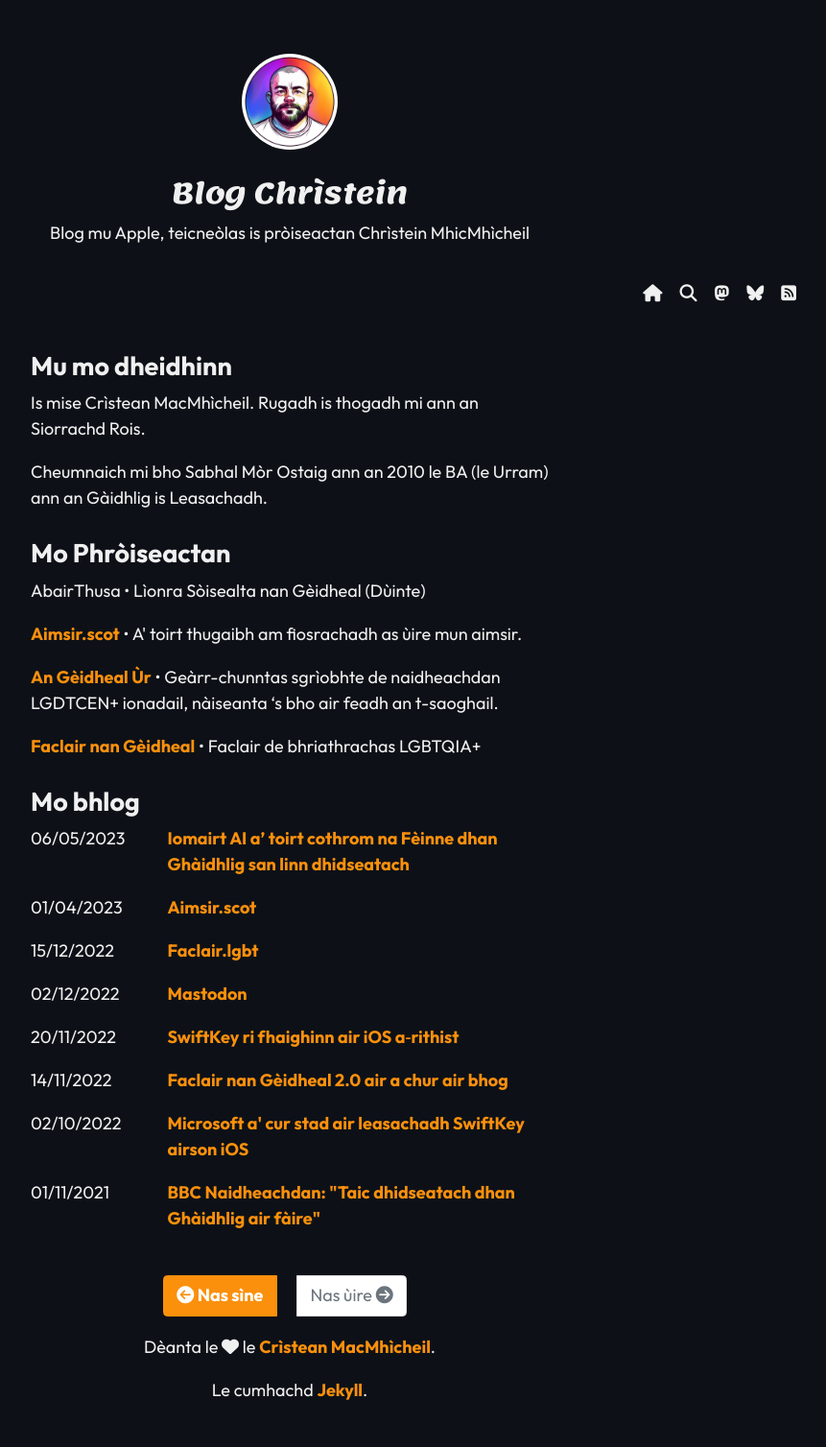
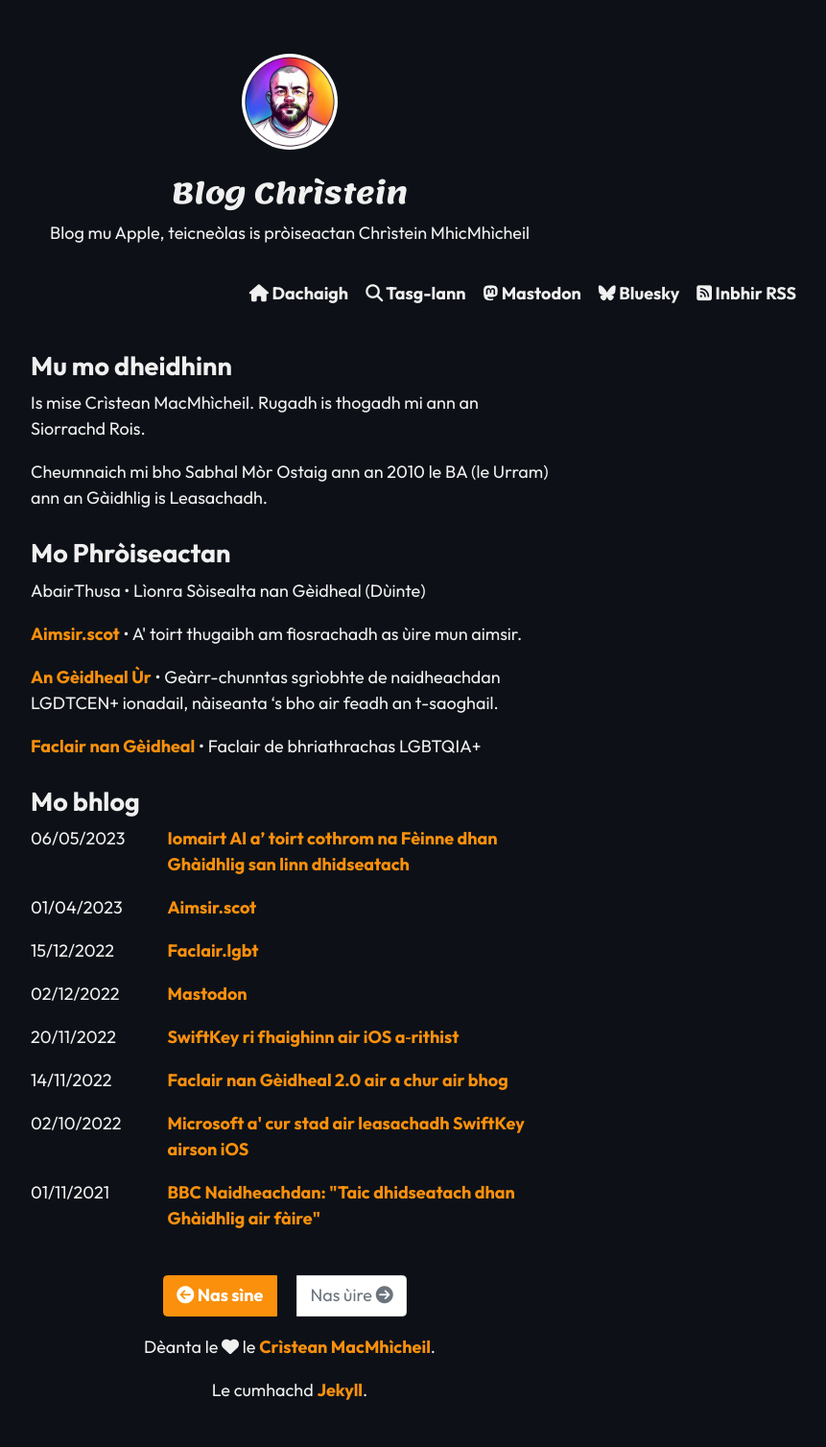
Before and after one commit to angeidheal/angeidheal.github.io, a Jekyll site: the page built from index.html, in a window 1280 px wide. Shown: the whole page at 96% size, without its empty margins (338-1199 px from the left). Built offline with Jekyll 4.4.1, drawn with Linux system fonts in a browser that asks for light colours; nearby versions of some CDN libraries; the list of posts is cut into pages by our own code.

Commit message:
Update navbar.yml

```diff
--- a/_data/navbar.yml
+++ b/_data/navbar.yml
@@ -1,19 +1,19 @@
-- title: <i class="fa-solid fa-house"></i>
+- title: <i class="fa-solid fa-house"></i> Dachaigh
   url: /
   description: Mo bhlog | My blog
 
-- title: <i class="fa-solid fa-magnifying-glass"></i>
+- title: <i class="fa-solid fa-magnifying-glass"></i> Tasg-lann
   url: /tasg-lann
   description: Tasg-lann | Archive
 
-- title: <i class="fa-brands fa-mastodon"></i>
+- title: <i class="fa-brands fa-mastodon"></i> Mastodon
   url: https://criomagan.scot/@angeidheal
   description:
 
-- title: <i class="fa-brands fa-bluesky"></i>
+- title: <i class="fa-brands fa-bluesky"></i> Bluesky
   url: https://bsky.app/profile/angeidheal.scot
   description:
 
-- title: <i class="fa-solid fa-square-rss"></i>
+- title: <i class="fa-solid fa-square-rss"></i> Inbhir RSS
   url: https://angeidheal.scot/feed
   description:
```
